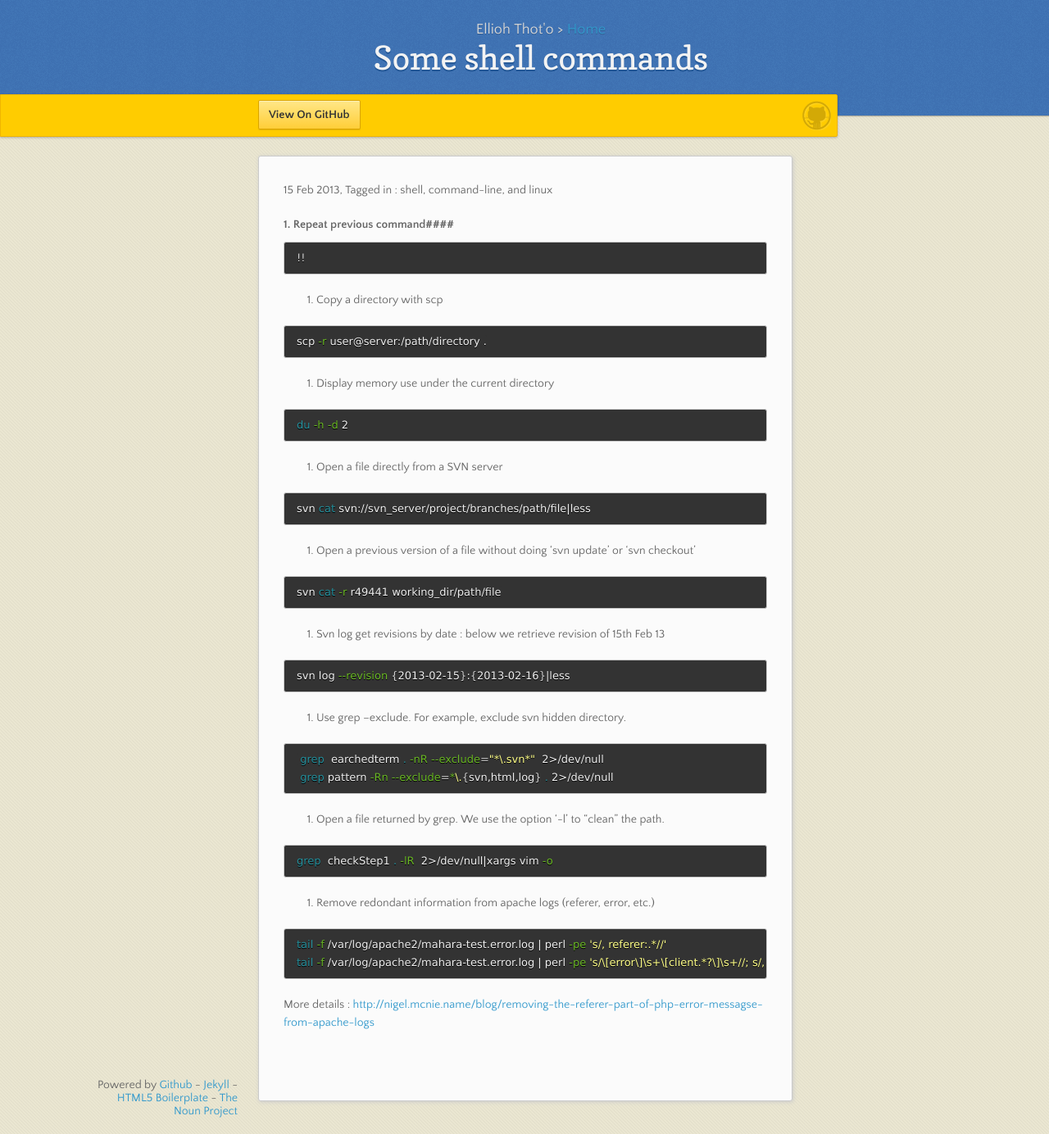
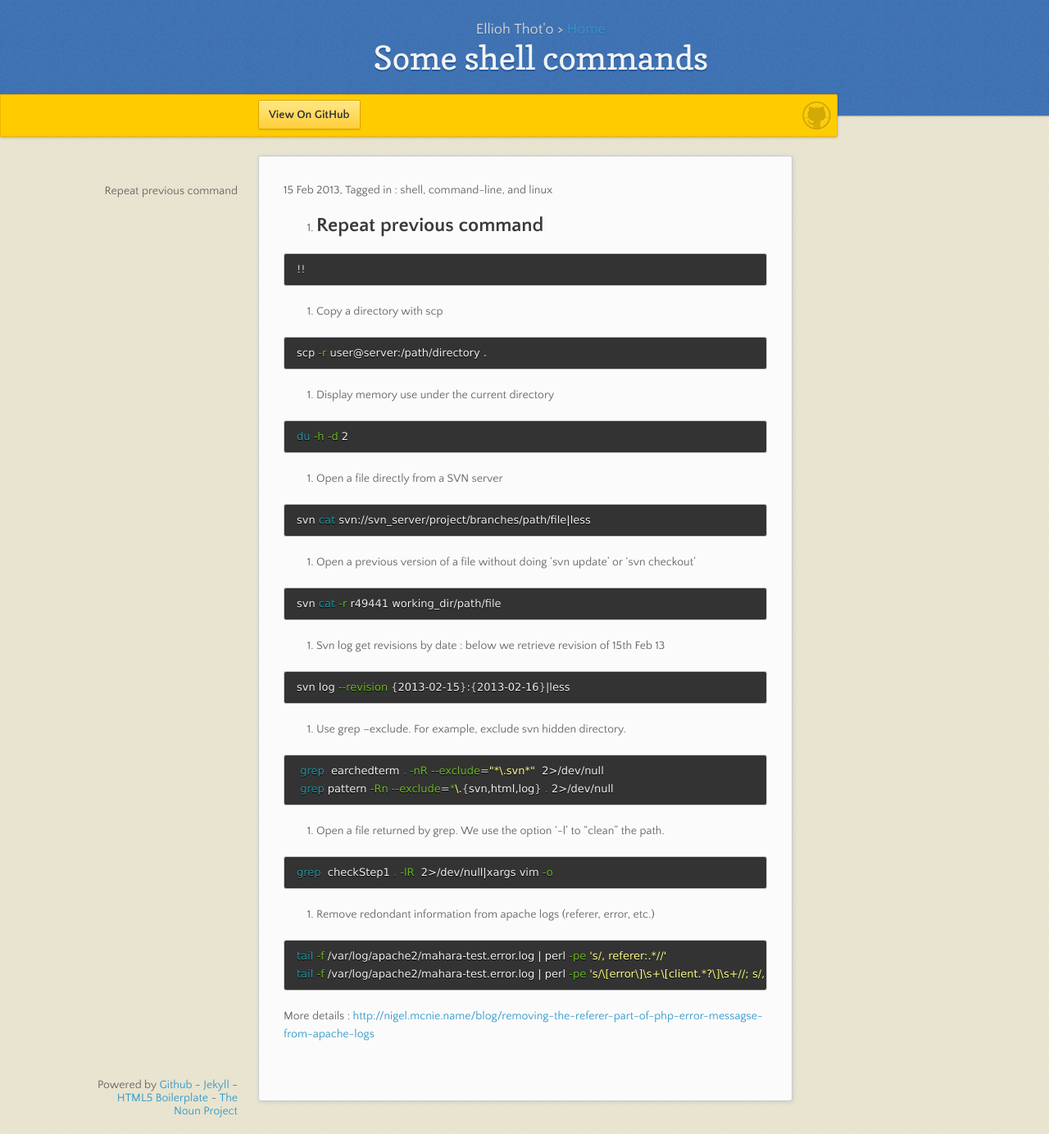
Before and after one commit to ellioh-thoto/ellioh-thoto.github.com, a Jekyll site: the page built from _posts/2013-02-15-shell_commands.md, in a window 1280 px wide and 1384 px high. Shown: the whole window at 82% size. Built offline with Jekyll 4.4.1, drawn with Linux system fonts in a browser that asks for light colours; nearby versions of some CDN libraries.

Commit message:
test header

```diff
--- a/_posts/2013-02-15-shell_commands.md
+++ b/_posts/2013-02-15-shell_commands.md
@@ -10,7 +10,8 @@ tags:
 - linux
 ---
 
-####1. Repeat previous command####
+1. Repeat previous command
+---
 {% highlight bash %}
 !!
 {% endhighlight %}
```
